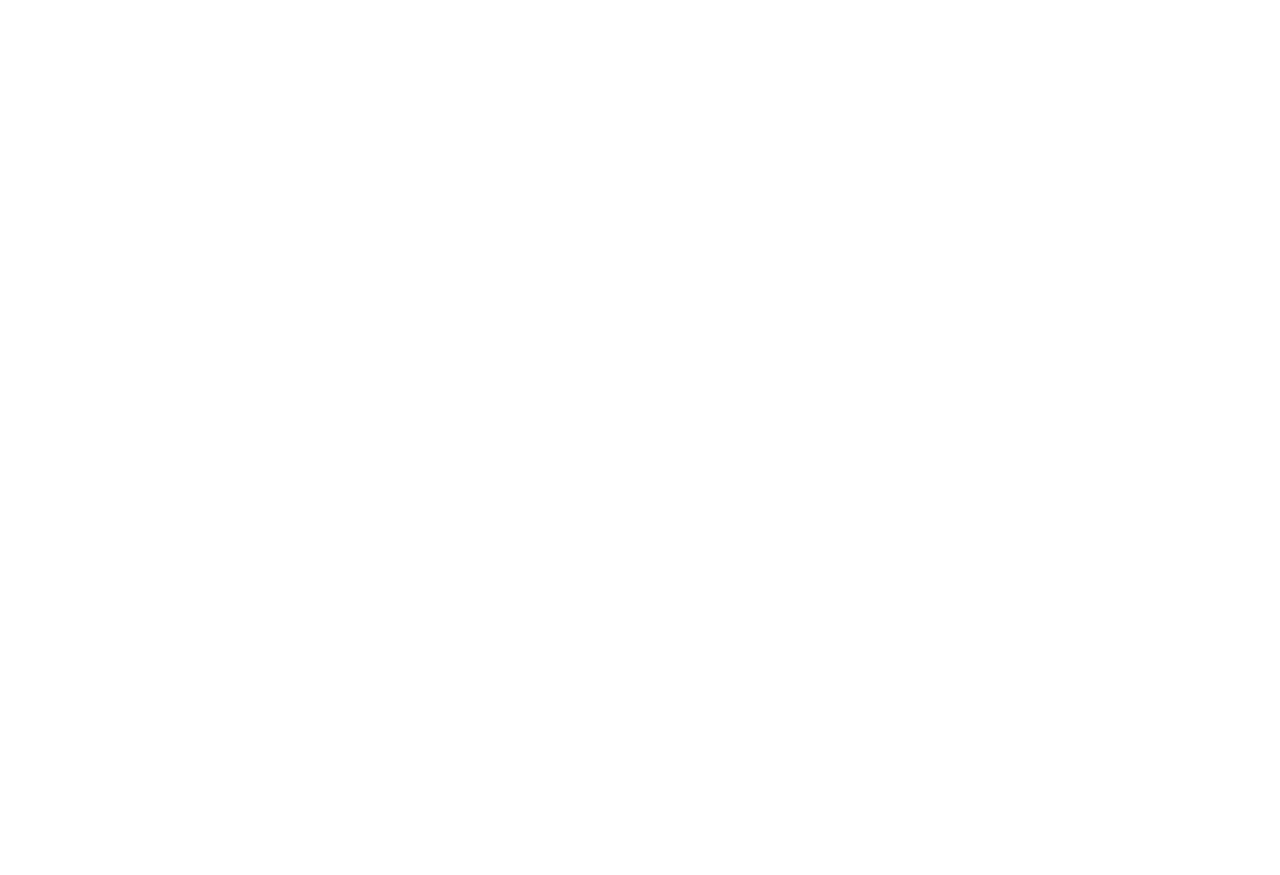
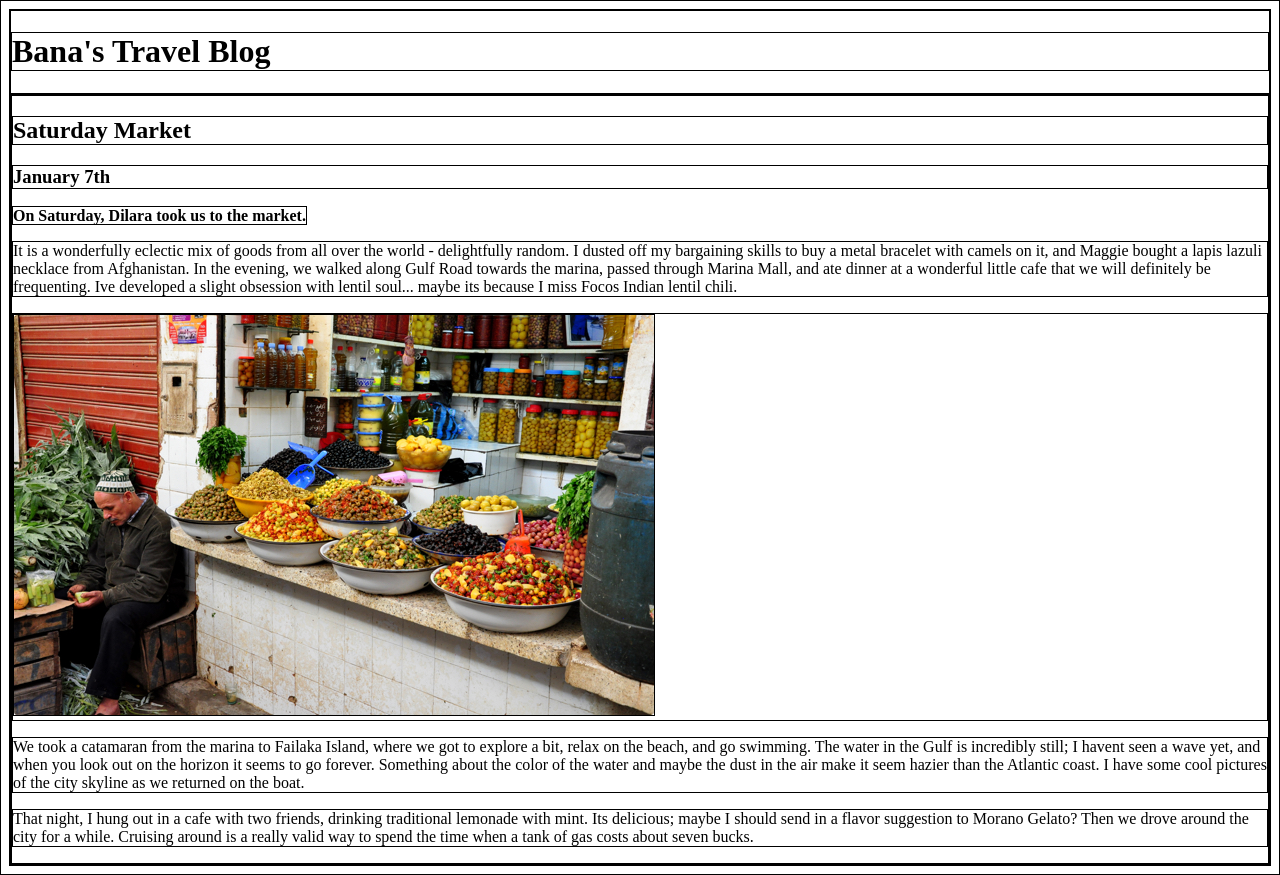
Before and after one commit to Fercken/banasTravBlog, a plain HTML site: page index.html in a window 1280 px wide. Before the commit the page ends 800 px from the top, so only its background shows below. Drawn offline with Linux system fonts and the light colour scheme.

Commit message:
Add banner, blog sections. Add post and content

```diff
--- a/index.html
+++ b/index.html
@@ -8,6 +8,23 @@
   <title>Bana's Travel Blog</title>
 </head>
 <body>
+  <div id="banner">
+    <h1>Bana's Travel Blog</h1>
+  </div>
+  <div id="blog">
+    <div class="post">
+      <h2>Saturday Market</h2>
+      <h3>January 7th</h3>
+      <strong class="opening-line">On Saturday, Dilara took us to the market.</strong>
+      <p>It is a wonderfully eclectic mix of goods from all over the world - delightfully random. I dusted off my bargaining skills to buy a metal bracelet with camels on it, and Maggie bought a lapis lazuli necklace from Afghanistan. In the evening, we walked along Gulf Road towards the marina, passed through Marina Mall, and ate dinner at a wonderful little cafe that we will definitely be frequenting. Ive developed a slight obsession with lentil soul... maybe its because I miss Focos Indian lentil chili.</p>
+      <div class="image-container">
+        <img src="/resources/images/market.jpg" alt="Camels at desert">
+      </div>
+      <p>We took a catamaran from the marina to Failaka Island, where we got to explore a bit, relax on the beach, and go swimming. The water in the Gulf is incredibly still; I havent seen a wave yet, and when you look out on the horizon it seems to go forever. Something about the color of the water and maybe the dust in the air make it seem hazier than the Atlantic coast. I have some cool pictures of the city skyline as we returned on the boat.</p>
+      <p>That night, I hung out in a cafe with two friends, drinking traditional lemonade with mint. Its delicious; maybe I should send in a flavor suggestion to Morano Gelato? Then we drove around the city for a while. Cruising around is a really valid way to spend the time when a tank of gas costs about seven bucks.</p>
+    </div>
 
+
+  </div>
 </body>
 </html>
--- a/resources/css/style.css
+++ b/resources/css/style.css
@@ -0,0 +1,3 @@
+* {
+  border: 1px solid black;
+}
```
Also changed, not shown: resources/images/camel.jpg (added), resources/images/map.png (added), resources/images/market.jpg (added), 1 other file.
